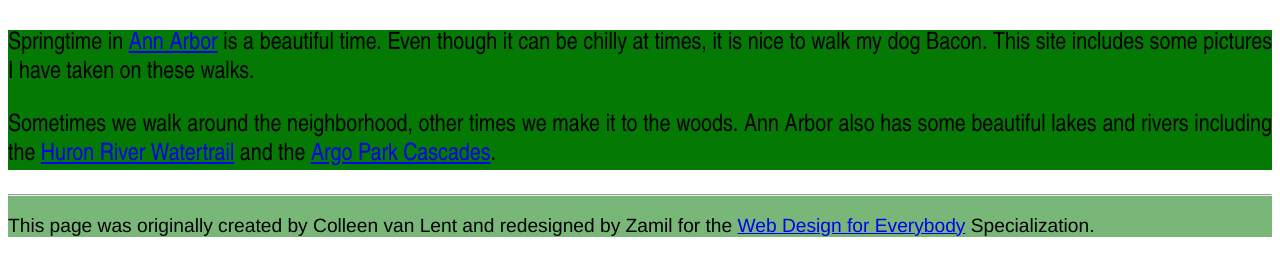
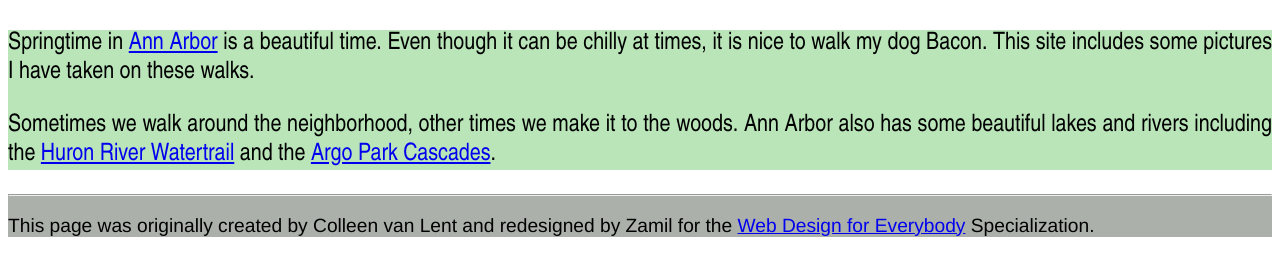
Before and after one commit to zami7/CSS-HW2-AdvStyl, a plain HTML site: page index.html in a window 1280 px wide. Shown: the part 272-548 px from the top of the page. Drawn offline with Linux system fonts and the light colour scheme.

Commit message:
Update style.css

```diff
--- a/css/style.css
+++ b/css/style.css
@@ -66,7 +66,7 @@ li{
 }
 
 footer {
-    background-color: rgb(121, 183, 121);
+    background-color: rgb(171, 176, 171);
     font-family: 'Franklin Gothic Medium', 'Arial Narrow', Arial, sans-serif;
     font-size: larger;
 
@@ -86,7 +86,7 @@ footer {
 
 #main_content{
     font-family: 'Franklin Gothic Light', 'Arial Narrow', Arial, sans-serif;
-    background-color: rgb(4, 122, 4);
+    background-color: rgb(185, 229, 185);
     font-size: x-large;
     display: block;
     text-align: justify;
```
